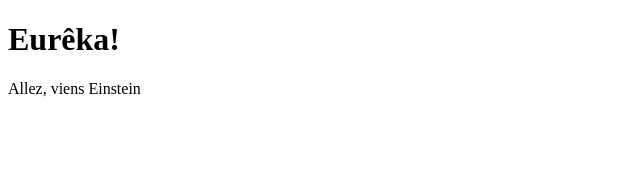
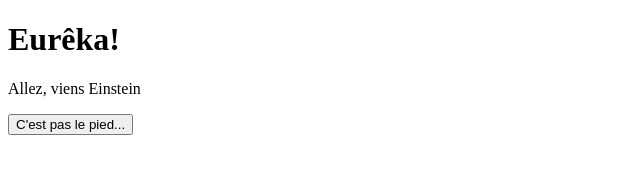
Before and after one commit to lvdcduturfu/tuto-git-turfu, a plain HTML site: page index.html in a window 1280 px wide. Shown: the whole page, without its empty margins (0-640 px from the left). Drawn offline with Linux system fonts and the light colour scheme.

Commit message:
Rage quit button

```diff
--- a/index.html
+++ b/index.html
@@ -9,5 +9,7 @@
 <body>
     <h1>Eurêka!</h1>
     <p>Allez, viens Einstein</p>
+
+    <button>C'est pas le pied...</button>
 </body>
 </html>
```
